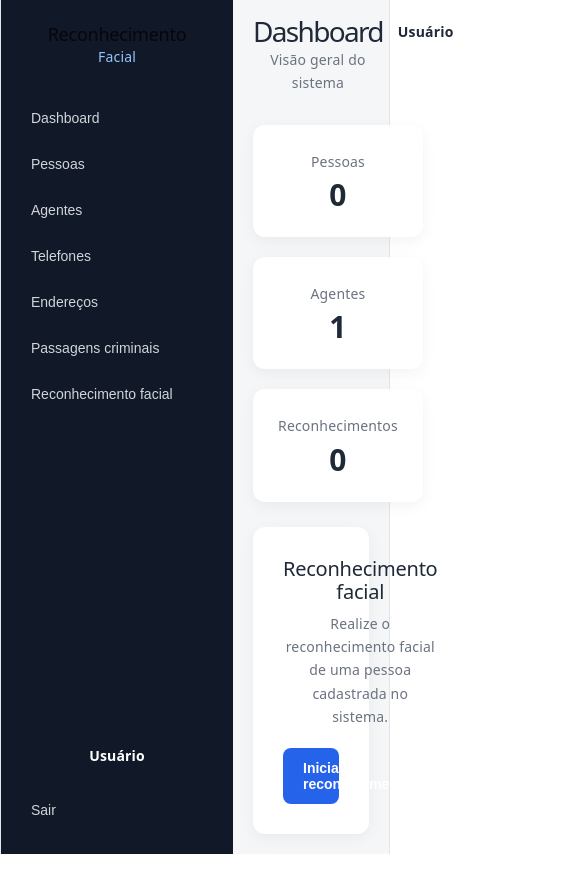
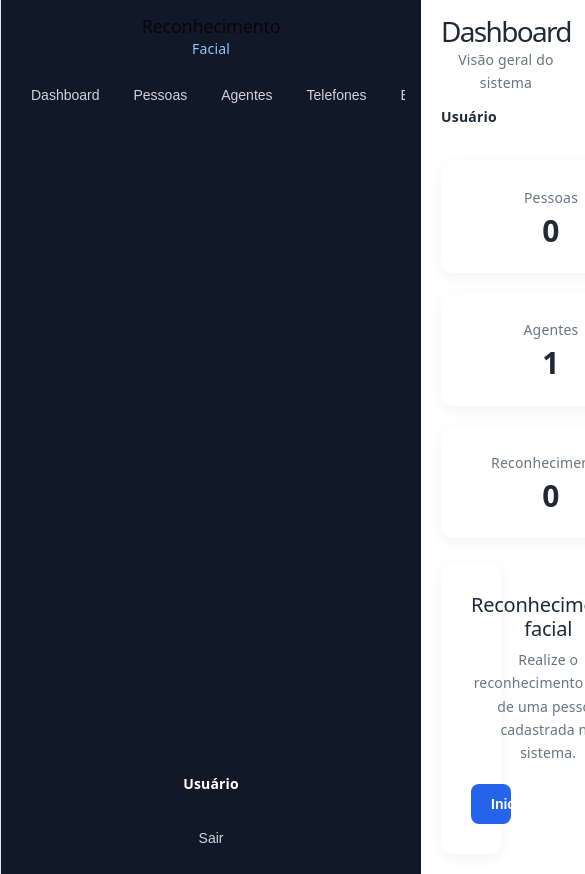
Before and after one commit to hellen-martins00/reconhecimento-facial-front, a React app: page /dashboard in a window 390 px wide. Shown: the top 874 px of the page, 585 px wide, since content can reach past the window. Built offline with nearby package versions, Linux system fonts and the light colour scheme; no server answers; sample sign-in values are in the browser's storage; the HTML template or start-up script is replaced by a standard one.

Commit message:
Responsividade mobile e tablet

```diff
--- a/src/pages/Dashboard/Dashboard.css
+++ b/src/pages/Dashboard/Dashboard.css
@@ -8,6 +8,7 @@
 .dashboard-content {
   flex: 1;
   padding: 35px;
+  min-width: 0; /* Impede estouro de elementos filhos */
 }
 
 /* 2. SIDEBAR */
@@ -18,6 +19,7 @@
   padding: 24px 16px;
   background: #111827;
   color: white;
+  flex-shrink: 0;
 }
 
 .sidebar-header {
@@ -108,7 +110,7 @@
 /* 5. CARDS DE ESTATÍSTICAS */
 .dashboard-cards {
   display: grid;
-  grid-template-columns: repeat(3, 1fr);
+  grid-template-columns: repeat(auto-fit, minmax(220px, 1fr));
   gap: 20px;
   margin-bottom: 25px;
 }
@@ -164,31 +166,55 @@
   font-size: 14px;
   font-weight: 600;
   cursor: pointer;
+  white-space: nowrap;
 }
 
 .recognition-card button:hover {
   background: #1d4ed8;
 }
 
-/* 7. RESPONSIVIDADE */
-@media (max-width: 900px) {
-  .dashboard-cards {
-    grid-template-columns: 1fr;
+/* 7. RESPONSIVIDADE (MOBILE & TABLET) */
+@media (max-width: 768px) {
+  .dashboard {
+    flex-direction: column;
   }
-}
 
-@media (max-width: 700px) {
   .sidebar {
-    width: 200px;
+    width: 100%;
+    padding: 16px;
+  }
+
+  .sidebar-header {
+    padding: 0 0 15px 0;
+  }
+
+  .sidebar-menu {
+    flex-direction: row;
+    overflow-x: auto;
+    padding-bottom: 8px;
+  }
+
+  .menu-item {
+    white-space: nowrap;
+    width: auto;
+  }
+
+  .logout {
+    margin-top: 0;
   }
 
   .dashboard-content {
-    padding: 20px;
+    padding: 20px 15px;
   }
 
   .dashboard-header {
+    flex-direction: column;
     align-items: flex-start;
-    gap: 15px;
+    gap: 10px;
+  }
+
+  .user-info {
+    align-items: flex-start;
   }
 
   .recognition-card {
```
